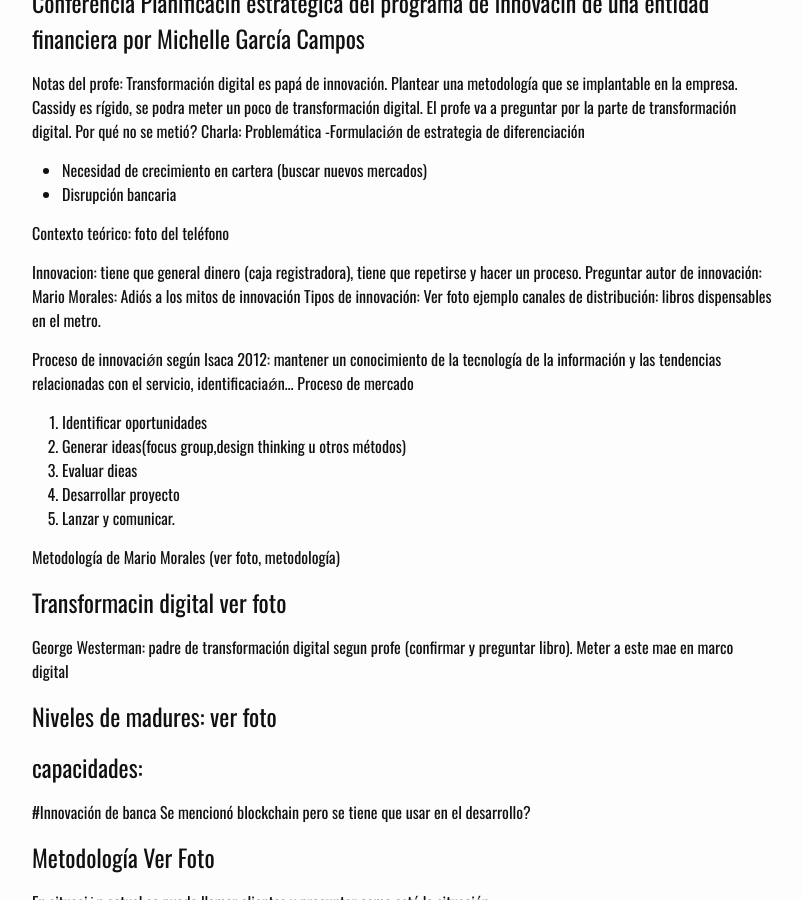
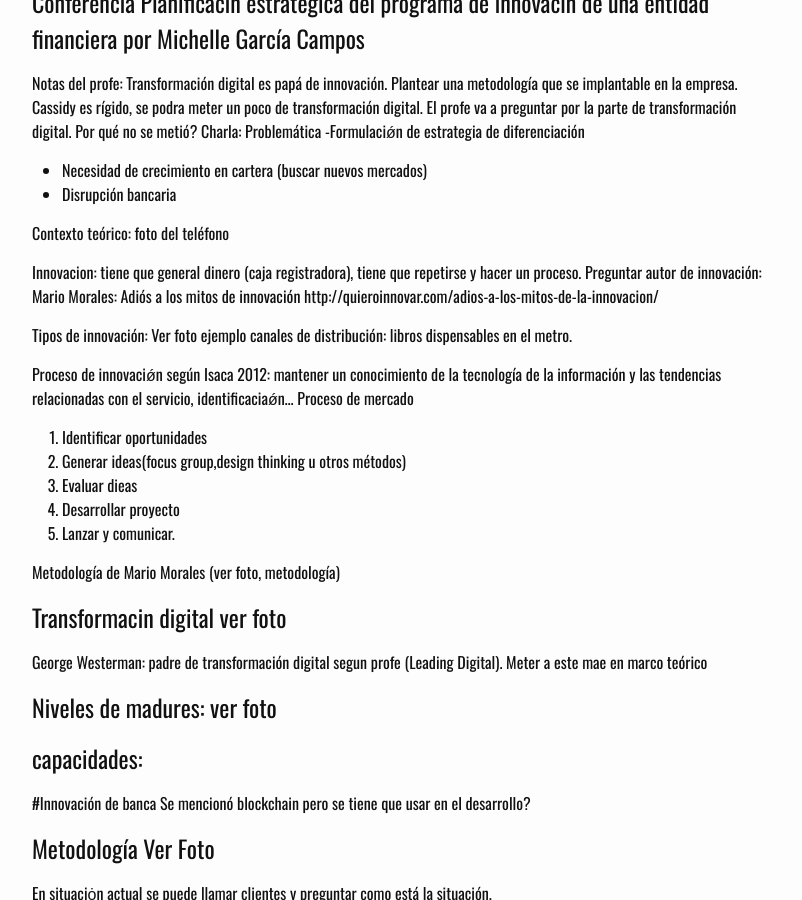
Before and after one commit to lucachaco/sourcequarter-lander, a Jekyll site: the page built from _posts/2017-08-03-bpm.md, in a window 1280 px wide and 900 px high, scrolled down 4365 px. Shown: the whole window, without its empty margins (238-1040 px from the left). Built offline with Jekyll 4.4.1, drawn with Linux system fonts in a browser that asks for light colours; our own code applies the rules of GitHub Pages for plain Markdown files.

Commit message:
Update 2017-08-03-bpm.md

```diff
--- a/_posts/2017-08-03-bpm.md
+++ b/_posts/2017-08-03-bpm.md
@@ -198,6 +198,8 @@ Contexto teórico: foto del teléfono
 
 Innovacion: tiene que general dinero (caja registradora), tiene que repetirse y hacer un proceso.
 Preguntar autor de innovación: Mario Morales: Adiós a los mitos de innovación
+http://quieroinnovar.com/adios-a-los-mitos-de-la-innovacion/
+
 Tipos de innovación: Ver foto
 ejemplo canales de distribución: libros dispensables en el metro.
 
@@ -212,7 +214,7 @@ Proceso de mercado
 Metodología de Mario Morales (ver foto, metodología)
 
 # Transformacin digital ver foto
-George Westerman: padre de transformación digital segun profe (confirmar y preguntar libro). Meter a este mae en marco digital
+George Westerman: padre de transformación digital segun profe (Leading Digital). Meter a este mae en marco teórico
 
 
 # Niveles de madures: ver foto
```
